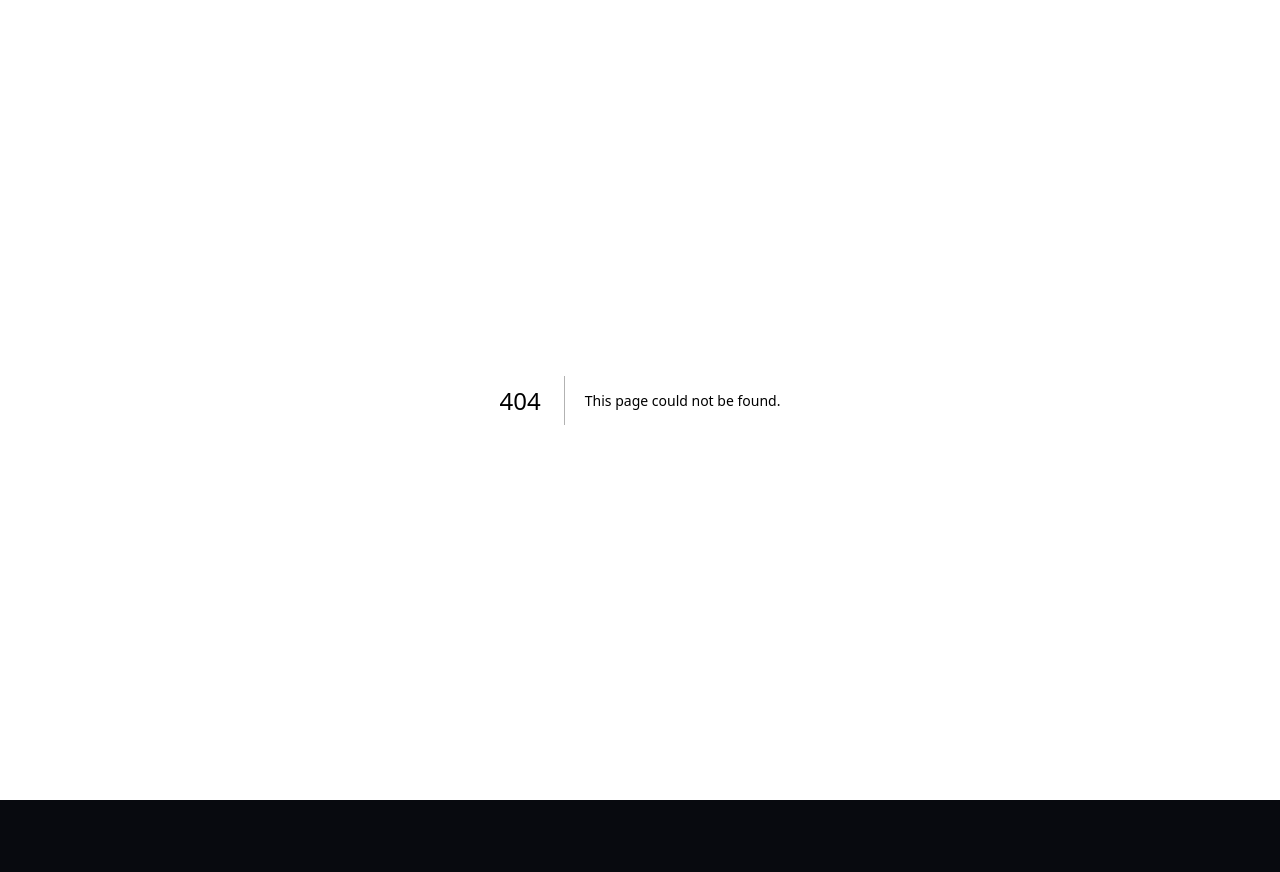
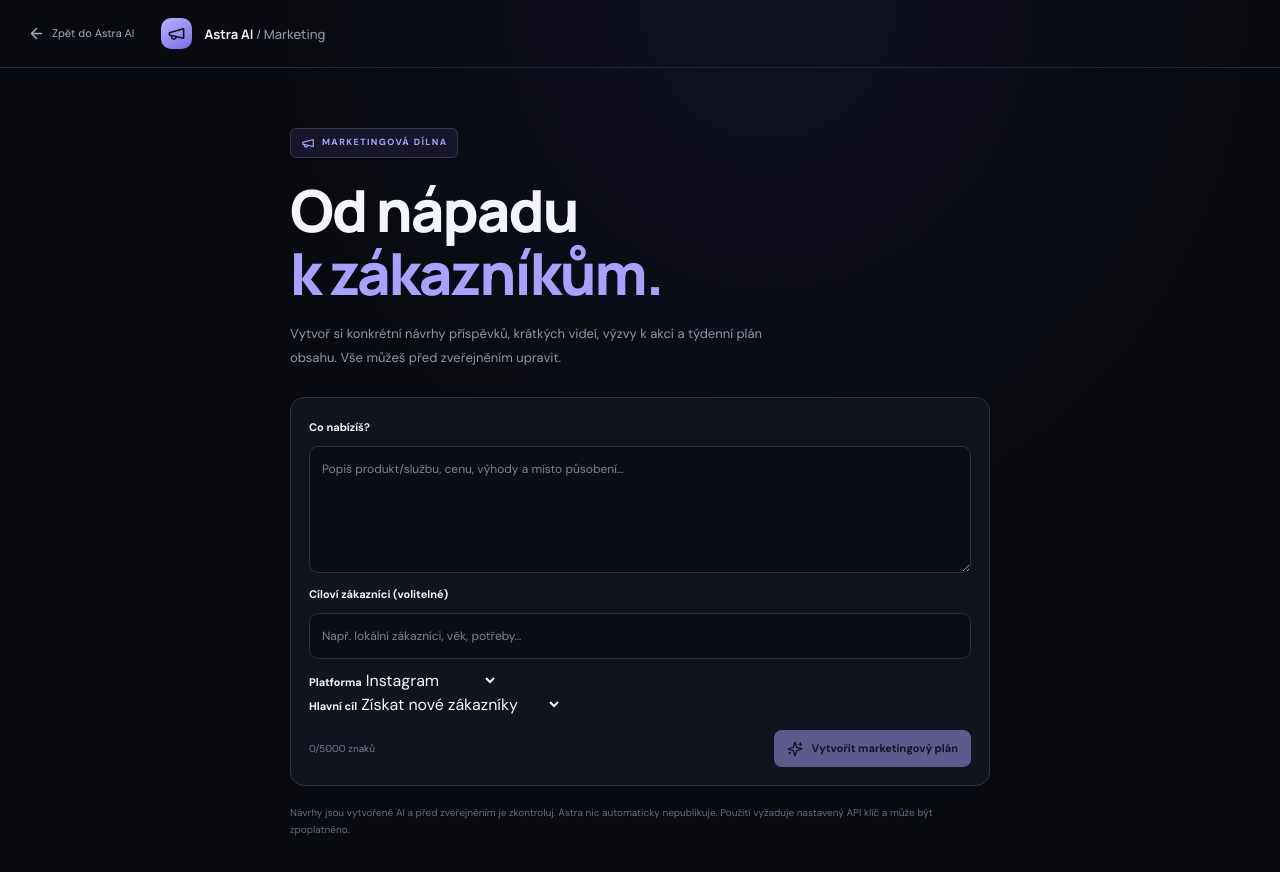
Before and after one commit to martinslad10/astra-ai, a Next.js app: page /marketing in a window 1280 px wide. Before the commit this address had no page. Shown: the top 872 px of the page. Before the commit the page ends 800 px from the top, so only its background shows below. Built offline with nearby package versions, Linux system fonts and the light colour scheme.

Commit message:
Add marketing workspace UI

```diff
--- /dev/null
+++ b/src/app/marketing/page.tsx
@@ -0,0 +1,57 @@
+'use client';
+
+import { FormEvent, useState } from "react";
+import Link from "next/link";
+import { ArrowLeft, Megaphone, Sparkles, LoaderCircle, Copy } from "lucide-react";
+
+export default function MarketingPage() {
+  const [business, setBusiness] = useState("");
+  const [audience, setAudience] = useState("");
+  const [platform, setPlatform] = useState("Instagram");
+  const [goal, setGoal] = useState("Získat nové zákazníky");
+  const [result, setResult] = useState("");
+  const [error, setError] = useState("");
+  const [busy, setBusy] = useState(false);
+
+  async function generate(event: FormEvent) {
+    event.preventDefault();
+    if (!business.trim() || busy) return;
+    setBusy(true); setError(""); setResult("");
+    try {
+      const response = await fetch("/api/marketing", { method: "POST", headers: { "Content-Type": "application/json" }, body: JSON.stringify({ business, audience, platform, goal }) });
+      const data = await response.json();
+      if (!response.ok) throw new Error(data.error || "Požadavek se nezdařil.");
+      setResult(data.result);
+    } catch (e) {
+      setError(e instanceof Error ? e.message : "Marketingový návrh se nepodařilo vytvořit.");
+    } finally { setBusy(false); }
+  }
+
+  return <main className="memory-page">
+    <header className="image-header">
+      <Link href="/" className="back-link"><ArrowLeft size={17}/> Zpět do Astra AI</Link>
+      <div className="brand-mark"><Megaphone size={19}/></div>
+      <strong>Astra AI <span>/ Marketing</span></strong>
+    </header>
+    <section className="memory-content">
+      <div className="eyebrow"><Megaphone size={14}/> MARKETINGOVÁ DÍLNA</div>
+      <h1>Od nápadu<br/><span>k zákazníkům.</span></h1>
+      <p className="image-intro">Vytvoř si konkrétní návrhy příspěvků, krátkých videí, výzvy k akci a týdenní plán obsahu. Vše můžeš před zveřejněním upravit.</p>
+      <form className="memory-form" onSubmit={generate}>
+        <label htmlFor="marketing-business">Co nabízíš?</label>
+        <textarea id="marketing-business" value={business} onChange={e => setBusiness(e.target.value)} maxLength={5000} rows={5} placeholder="Popiš produkt/službu, cenu, výhody a místo působení…" required />
+        <label htmlFor="marketing-audience">Cíloví zákazníci (volitelné)</label>
+        <input id="marketing-audience" value={audience} onChange={e => setAudience(e.target.value)} maxLength={500} placeholder="Např. lokální zákazníci, věk, potřeby…" />
+        <div className="marketing-select-grid">
+          <div><label htmlFor="marketing-platform">Platforma</label><select id="marketing-platform" value={platform} onChange={e => setPlatform(e.target.value)}><option>Instagram</option><option>Facebook</option><option>TikTok</option><option>LinkedIn</option><option>YouTube Shorts</option></select></div>
+          <div><label htmlFor="marketing-goal">Hlavní cíl</label><select id="marketing-goal" value={goal} onChange={e => setGoal(e.target.value)}><option>Získat nové zákazníky</option><option>Budovat povědomí</option><option>Prodat konkrétní produkt</option><option>Získat poptávky</option><option>Budovat komunitu</option></select></div>
+        </div>
+        <div className="memory-form-footer"><span>{business.length}/5000 znaků</span><button type="submit" disabled={!business.trim() || busy}>{busy ? <><LoaderCircle className="spin" size={16}/> Připravuji…</> : <><Sparkles size={16}/> Vytvořit marketingový plán</>}</button></div>
+      </form>
+      {error && <p className="image-error" role="alert">{error}</p>}
+      {busy && <div className="memory-empty"><LoaderCircle className="spin" size={24}/><span>Astra připravuje návrhy…</span></div>}
+      {result && <section className="marketing-result"><div className="marketing-result-head"><h2>Tvůj marketingový návrh</h2><button type="button" onClick={() => { void navigator.clipboard.writeText(result); }}><Copy size={14}/> Kopírovat</button></div><pre>{result}</pre></section>}
+      <p className="image-disclaimer">Návrhy jsou vytvořené AI a před zveřejněním je zkontroluj. Astra nic automaticky nepublikuje. Použití vyžaduje nastavený API klíč a může být zpoplatněno.</p>
+    </section>
+  </main>;
+}
```
